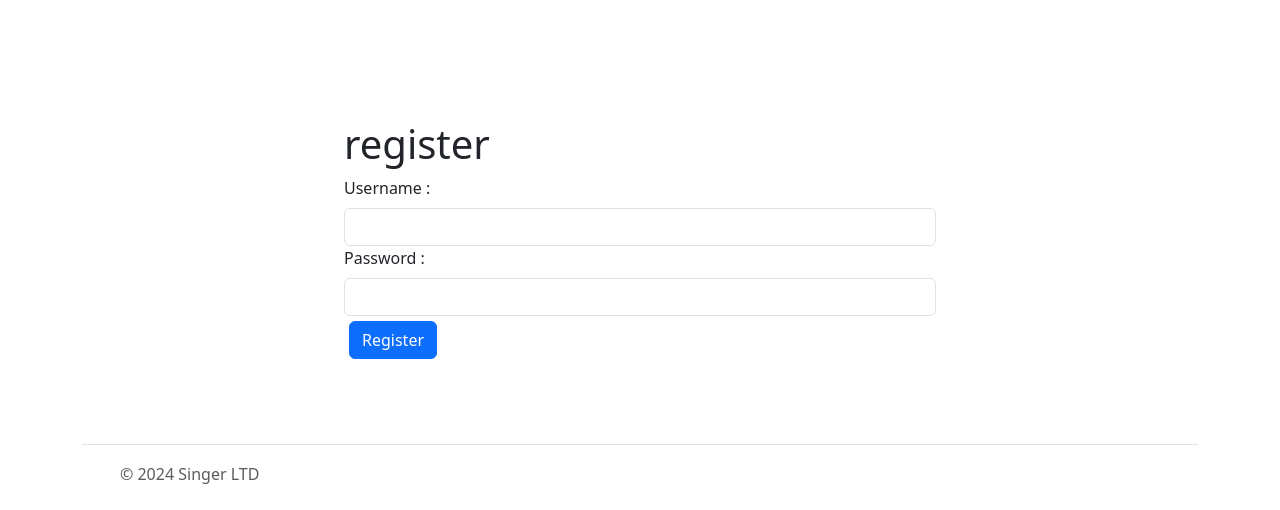
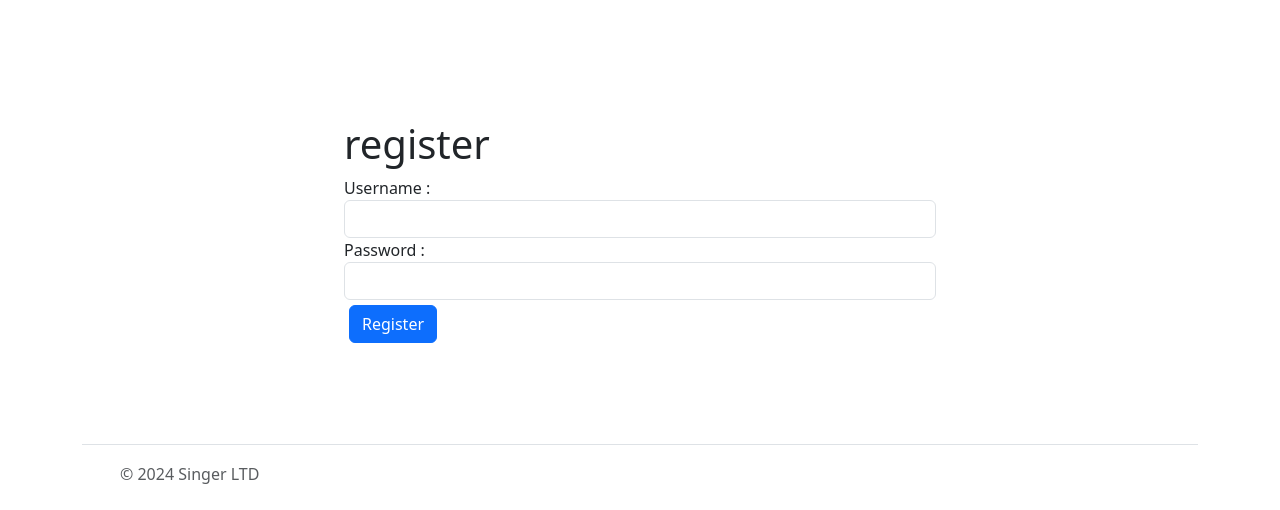
Before and after one commit to medoo0098/todo_mehdi, a Flask app: page /register in a window 1280 px wide. Shown: the part 228-738 px from the top of the page. Run offline with Flask 3, Linux system fonts and the light colour scheme.

Commit message:
styles updated

```diff
--- a/templates/register.html
+++ b/templates/register.html
@@ -13,15 +13,15 @@
   <form action="{{url_for('register')}}" method="post">
     {{form.hidden_tag()}}
     <div class="form-group">
-      {{ form.username.label(class="form-label") }} {{
-      form.username(class="form-control") }}
+      {{ form.username.label() }} {{
+      form.username() }}
     </div>
     <div class="form-group">
-      {{form.password.label(class="form-label") }}
-      {{form.password(class="form-control") }}
+      {{form.password.label() }}
+      {{form.password() }}
     </div>
     <div class="form-group" style="margin: 5px; ">
-        {{ form.submit(class="btn btn-primary") }}
+        {{ form.submit() }}
     </div>
   </form>
 </div>
```
